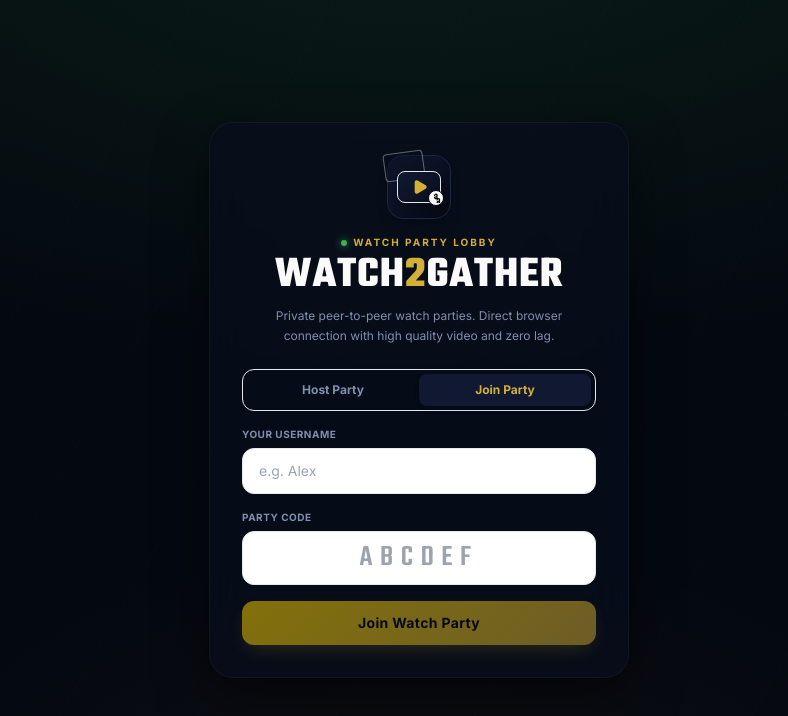
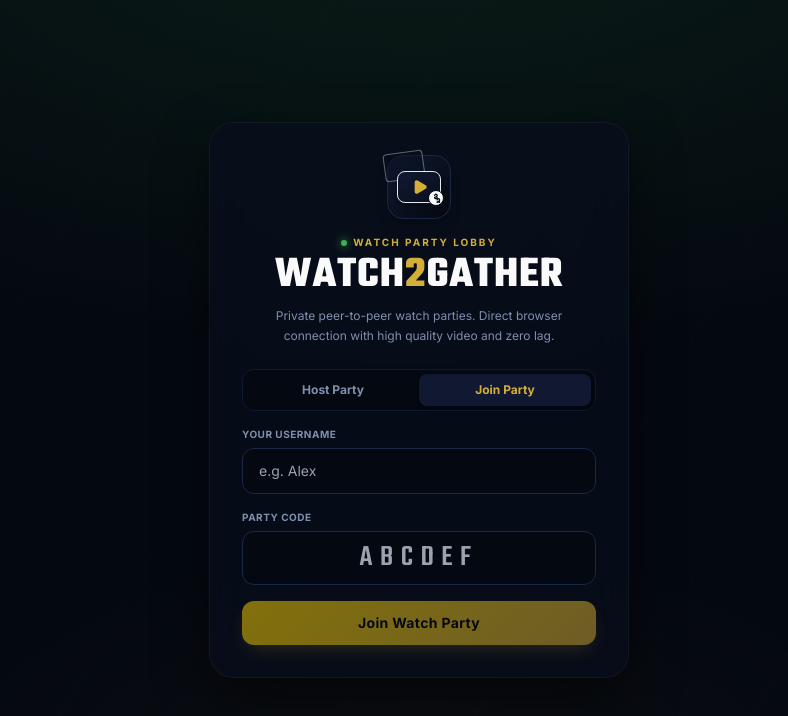
Before and after one commit to Suvesh108/watch2gather, a React (Vite) app: page / in a window 1280 px wide. Both pictures are taken after a click on the button "Join Party". Shown: the top 716 px of the page, without its empty margins (221-1009 px from the left). Built offline with nearby package versions, Linux system fonts and the light colour scheme.

Commit message:
fix: change translucent variable-based input backgrounds to solid bg-navy-950 to prevent CSS alpha color bugs and keep text visible

```diff
--- a/src/components/Lobby.tsx
+++ b/src/components/Lobby.tsx
@@ -120,7 +120,7 @@ export const Lobby: React.FC<LobbyProps> = ({
         </div>
 
         {/* Tab Selectors */}
-        <div className="tabs flex bg-navy-950/85 p-1 rounded-xl border border-navy-805/80 select-none mt-6">
+        <div className="tabs flex bg-navy-950 p-1 rounded-xl border border-navy-800 select-none mt-6">
           <button
             onClick={() => setActiveTab('create')}
             disabled={isLoading}
@@ -164,7 +164,7 @@ export const Lobby: React.FC<LobbyProps> = ({
                     if (validationError) setValidationError('');
                   }}
                   disabled={isLoading}
-                  className="w-full bg-navy-950/80 border border-navy-700/80 rounded-xl py-3 px-4 text-white text-sm outline-none focus:border-gold focus:ring-1 focus:ring-gold/30 transition duration-150 placeholder-dim/40"
+                  className="w-full bg-navy-950 border border-navy-700 rounded-xl py-3 px-4 text-white text-sm outline-none focus:border-gold focus:ring-1 focus:ring-gold/30 transition duration-150 placeholder-dim/40"
                 />
               </div>
 
@@ -186,7 +186,7 @@ export const Lobby: React.FC<LobbyProps> = ({
               </button>
 
               {roomCode && (
-                <div className="share-code mt-1 border border-dashed border-gold/40 rounded-2xl p-4 text-center bg-navy-950/70 backdrop-blur-md animate-scale-in">
+                <div className="share-code mt-1 border border-dashed border-gold/40 rounded-2xl p-4 text-center bg-navy-950 backdrop-blur-md animate-scale-in">
                   <div className="text-[9px] uppercase tracking-widest text-dim font-bold mb-1">Room Code</div>
                   <div className="code font-teko text-[44px] tracking-[0.25em] text-gold-bright leading-none select-all">
                     {roomCode}
@@ -230,7 +230,7 @@ export const Lobby: React.FC<LobbyProps> = ({
                     if (validationError) setValidationError('');
                   }}
                   disabled={isLoading}
-                  className="w-full bg-navy-950/80 border border-navy-700/80 rounded-xl py-3 px-4 text-white text-sm outline-none focus:border-gold focus:ring-1 focus:ring-gold/30 transition duration-150 placeholder-dim/40"
+                  className="w-full bg-navy-950 border border-navy-700 rounded-xl py-3 px-4 text-white text-sm outline-none focus:border-gold focus:ring-1 focus:ring-gold/30 transition duration-150 placeholder-dim/40"
                 />
               </div>
 
@@ -246,7 +246,7 @@ export const Lobby: React.FC<LobbyProps> = ({
                   value={codeInput}
                   onChange={(e) => setCodeInput(e.target.value.toUpperCase())}
                   disabled={isLoading}
-                  className="w-full bg-navy-950/80 border border-navy-700/80 rounded-xl py-2 px-4 text-white text-3xl font-teko tracking-[0.25em] uppercase outline-none focus:border-gold focus:ring-1 focus:ring-gold/30 transition duration-150 text-center placeholder-dim/20"
+                  className="w-full bg-navy-950 border border-navy-700 rounded-xl py-2 px-4 text-white text-3xl font-teko tracking-[0.25em] uppercase outline-none focus:border-gold focus:ring-1 focus:ring-gold/30 transition duration-150 text-center placeholder-dim/20"
                 />
               </div>
 
```
